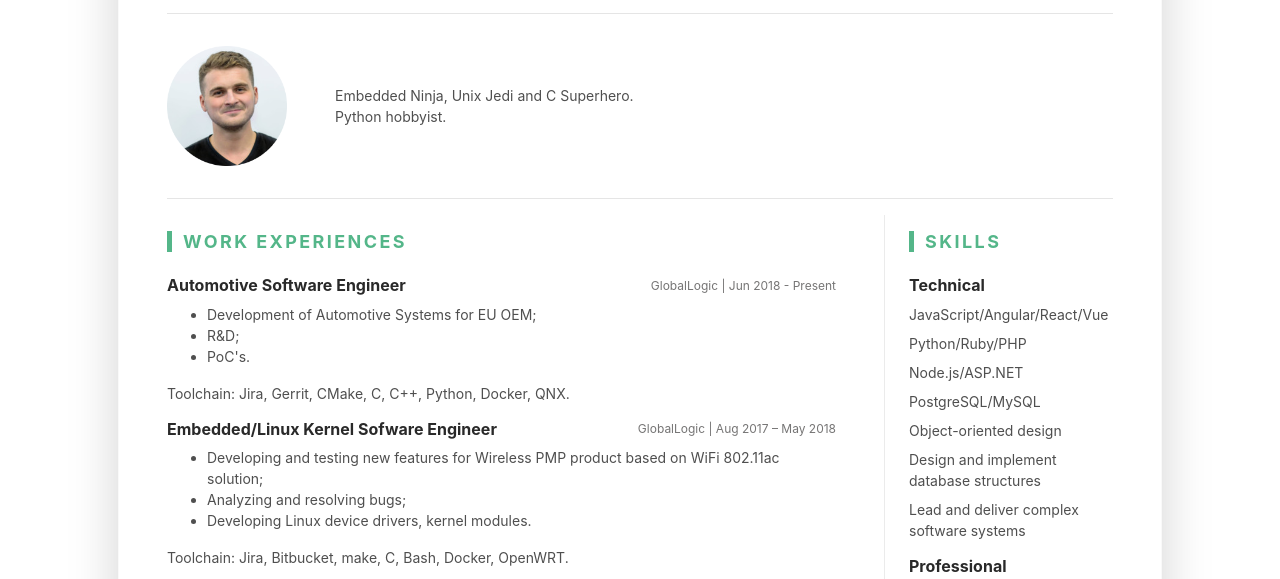
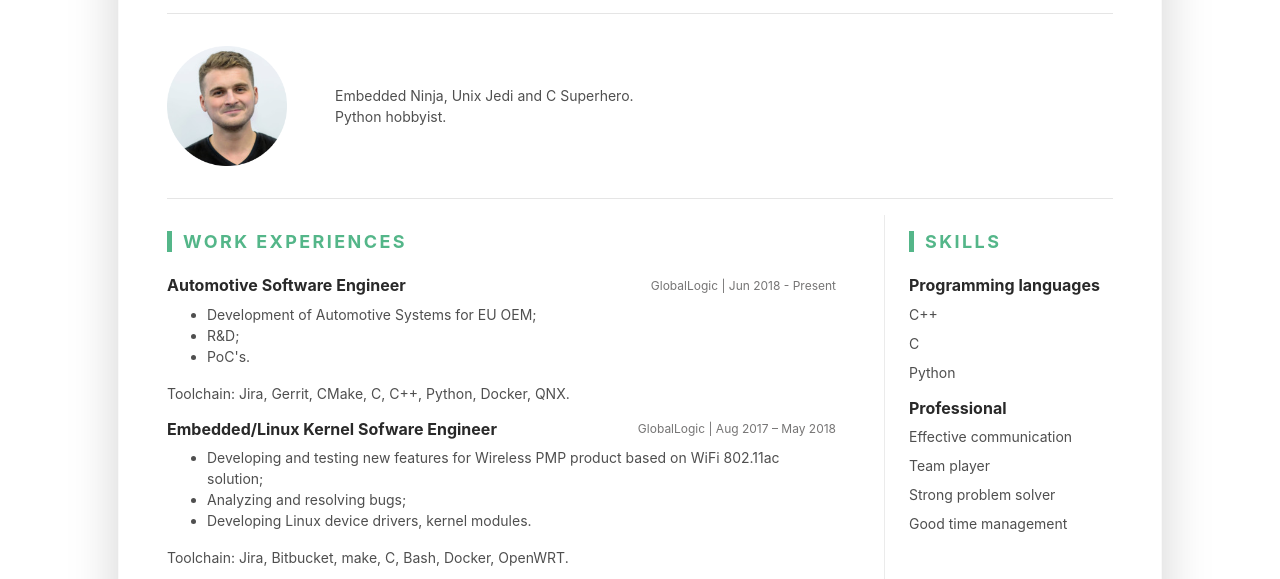
Before and after one commit to vvereta/vvereta.github.io, a plain HTML site: page index.html in a window 1280 px wide. Shown: the part 183-762 px from the top of the page. Drawn offline with Linux system fonts and the light colour scheme.

Commit message:
Update lang

```diff
--- a/index.html
+++ b/index.html
@@ -111,16 +111,12 @@
 							<section class="skills-section py-3">
 								<h3 class="text-uppercase resume-section-heading mb-4">Skills</h3>
 								<div class="item">
-									<h4 class="item-title">Technical</h4>
+									<h4 class="item-title">Programming languages</h4>
 									<ul class="list-unstyled resume-skills-list">
-										<li class="mb-2">JavaScript/Angular/React/Vue</li>
-										<li class="mb-2">Python/Ruby/PHP<li>
-											<li class="mb-2">Node.js/ASP.NET</li>
-											<li class="mb-2">PostgreSQL/MySQL</li>
-											<li class="mb-2">Object-oriented design</li>
-											<li class="mb-2">Design and implement database structures</li>
-											<li>Lead and deliver complex software systems</li>
-										</ul>
+										<li class="mb-2">C++</li>
+										<li class="mb-2">C<li>
+										<li class="mb-2">Python</li>
+									</ul>
 									</div><!--//item-->
 									<div class="item">
 										<h4 class="item-title">Professional</h4>
```
